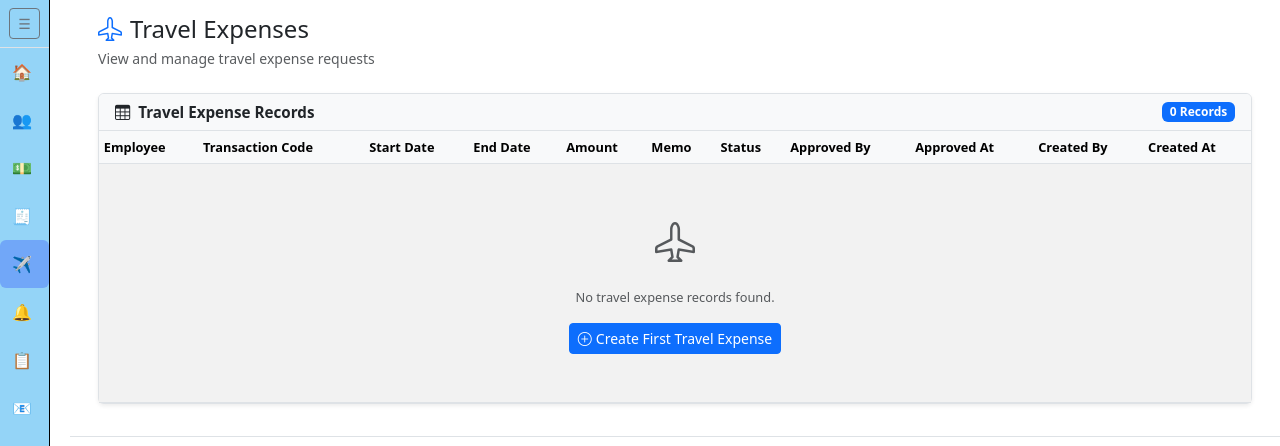
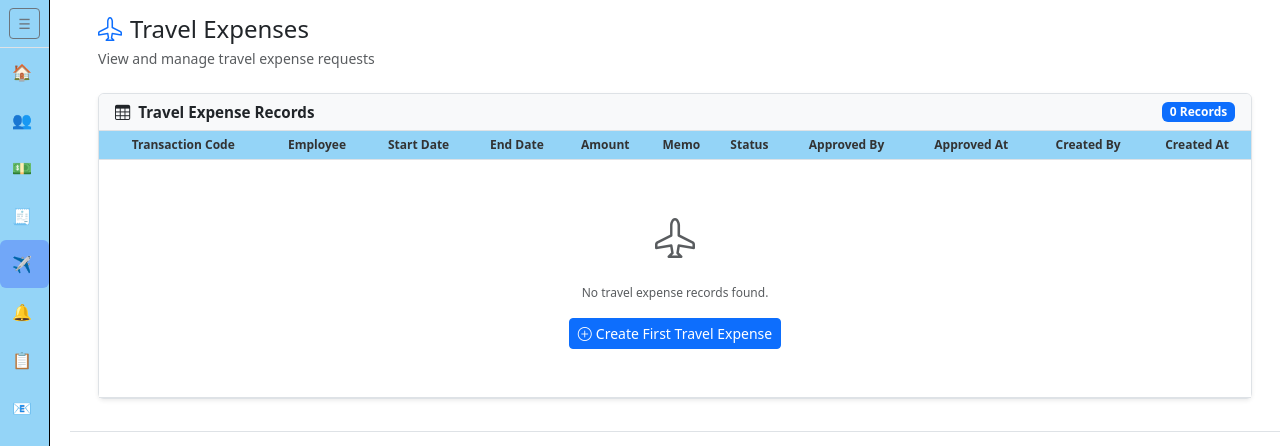
Before and after one commit to jadhikari/docker-fistail-home, a Django app: page /finance/travel_expense_dashboard/ in a window 1280 px wide. Shown: the part 67-513 px from the top of the page. Run offline with Django 5.2, Linux system fonts and the light colour scheme; the visitor is signed in with stand-in values (Sample User, id 1); data comes from the database, SQL or seed files in the repository; data that the repository does not hold is empty.

Commit message:
updat the view of expenses

```diff
--- a/backend/finance/templates/finance/expenses_dashboard.html
+++ b/backend/finance/templates/finance/expenses_dashboard.html
@@ -18,7 +18,7 @@
         <div class="col-12">
             <div class="d-flex justify-content-between align-items-center">
                 <div>
-                    <h4 class="mb-1"><i class="bi bi-cash-coin text-primary me-2"></i>All Expenses</h4>
+                    <h4 class="mb-1"><i class="bi bi-cash-coin text-primary me-2"></i>Hostel Expenses</h4>
                     <p class="text-muted mb-0 small">
                         {% if display_month %}Showing expenses for {{ display_month }}{% else %}Manage and track all hostel and utility expenses{% endif %}
                     </p>
--- a/backend/finance/templates/finance/travel_expense_dashboard.html
+++ b/backend/finance/templates/finance/travel_expense_dashboard.html
@@ -25,60 +25,52 @@
     </div>
 
     <!-- Table -->
-    <div class="card shadow-sm">
-        <div class="card-header bg-light">
-            <div class="d-flex justify-content-between align-items-center">
+    <div class="card">
+        <div class="card-header bg-light d-flex justify-content-between align-items-center">
             <h6 class="mb-0"><i class="bi bi-table me-2"></i>Travel Expense Records</h6>
-                <span class="badge bg-primary">{{ total_count }} Records</span>
-            </div>
+            <span class="badge bg-primary small">{{ total_count }} Records</span>
         </div>
         <div class="card-body p-0">
             <div class="table-responsive">
-                <table class="table table-hover table-striped align-middle mb-0">
-                    <thead class="table-light">
+                <table class="table table-hover mb-0 table-sm">
+                    <thead class="custom-thead">
                         <tr>
-                            <th>Employee</th>
-                            <th>Transaction Code</th>
-                            <th>Start Date</th>
-                            <th>End Date</th>
-                            <th>Amount</th>
-                            <th>Memo</th>
-                            <th>Status</th>
-                            <th>Approved By</th>
-                            <th>Approved At</th>
-                            <th>Created By</th>
-                            <th>Created At</th>
+                            <th class="text-center small">Transaction Code</th>
+                            <th class="text-center small">Employee</th>
+                            <th class="text-center small">Start Date</th>
+                            <th class="text-center small">End Date</th>
+                            <th class="text-center small">Amount</th>
+                            <th class="text-center small">Memo</th>
+                            <th class="text-center small">Status</th>
+                            <th class="text-center small">Approved By</th>
+                            <th class="text-center small">Approved At</th>
+                            <th class="text-center small">Created By</th>
+                            <th class="text-center small">Created At</th>
                         </tr>
                     </thead>
                     <tbody>
                     {% for expense in expenses %}
                         <tr>
+                            <!-- Transaction Code -->
+                            <td class="text-center">
+                                <b>
+                                    <a href="#" class="text-decoration-none fw-semibold">{{ expense.transaction_code }}</a>
+                                </b>
+                            </td>
                             <!-- Employee -->
-                            <td>
-                                {% if expense.employee %}
-                                <div>
+                            <td class="text-center">
                                 <strong>
-                                        {% if expense.employee.first_name or expense.employee.last_name %}
-                                        {% else %}
-                                        {{ expense.employee.email }}
-                                        {% endif %}
+                                    {{ expense.employee.first_name|default:"" }} {{ expense.employee.last_name|default:"" }}
                                 </strong>
-                                </div>
-                                <small class="text-muted">{{ expense.employee.email }}</small>
-                                {% else %}
-                                <span class="text-muted">-</span>
-                                {% endif %}
                             </td>
-                            <!-- Transaction Code -->
-                            <td><span class="badge bg-dark">{{ expense.transaction_code }}</span></td>
                             <!-- Start Date -->
-                            <td>{% if expense.start_date %}{{ expense.start_date|date:"Y-m-d" }}{% else %}-{% endif %}</td>
+                            <td class="text-center">{% if expense.start_date %}{{ expense.start_date|date:"Y-m-d" }}{% else %}-{% endif %}</td>
                             <!-- End Date -->
-                            <td>{% if expense.end_date %}{{ expense.end_date|date:"Y-m-d" }}{% else %}-{% endif %}</td>
+                            <td class="text-center">{% if expense.end_date %}{{ expense.end_date|date:"Y-m-d" }}{% else %}-{% endif %}</td>
                             <!-- Amount -->
-                            <td><strong>¥{{ expense.amount|floatformat:2 }}</strong></td>
+                            <td class="text-center"><strong>¥{{ expense.amount|floatformat:2 }}</strong></td>
                             <!-- Memo -->
-                            <td style="min-width: 250px; max-width: 350px;">
+                            <td style="min-width: 250px; max-width: 350px;" class="text-center">
                                 {% if expense.memo %}
                                 <span title="{{ expense.memo }}">{{ expense.memo|truncatechars:80 }}</span>
                                 {% else %}
@@ -86,7 +78,7 @@
                                 {% endif %}
                             </td>
                             <!-- Approval Status -->
-                            <td>
+                            <td class="text-center">
                                 {% if expense.approval_status == 'PENDING' %}
                                 <span class="badge bg-warning text-dark"><i class="bi bi-hourglass-split me-1"></i>Pending</span>
                                 {% elif expense.approval_status == 'APPROVED' %}
@@ -98,7 +90,7 @@
                                 {% endif %}
                             </td>
                             <!-- Approved By -->
-                            <td>
+                            <td class="text-center">
                                 {% if expense.approved_by %}
                                     {% if expense.approved_by.first_name or expense.approved_by.last_name %}
                                         {{ expense.approved_by.first_name|default:"" }} {{ expense.approved_by.last_name|default:"" }}
@@ -110,9 +102,9 @@
                                 {% endif %}
                             </td>
                             <!-- Approved At -->
-                            <td>{% if expense.approved_at %}{{ expense.approved_at|date:"Y-m-d H:i" }}{% else %}<span class="text-muted">-</span>{% endif %}</td>
+                            <td class="text-center">{% if expense.approved_at %}{{ expense.approved_at|date:"Y-m-d H:i" }}{% else %}<span class="text-muted">-</span>{% endif %}</td>
                             <!-- Created By -->
-                            <td>
+                            <td class="text-center">
                                 {% if expense.created_by %}
                                 {% if expense.created_by.first_name or expense.created_by.last_name %}
                                 {{ expense.created_by.first_name|default:"" }} {{ expense.created_by.last_name|default:"" }}
@@ -124,7 +116,7 @@
                                 {% endif %}
                             </td>
                             <!-- Created At -->
-                            <td>{% if expense.created_at %}{{ expense.created_at|date:"Y-m-d H:i" }}{% else %}-{% endif %}</td>
+                            <td class="text-center">{% if expense.created_at %}{{ expense.created_at|date:"Y-m-d H:i" }}{% else %}-{% endif %}</td>
                         </tr>
                     {% empty %}
                         <tr>
--- a/backend/finance/views.py
+++ b/backend/finance/views.py
@@ -811,8 +811,5 @@ def travel_expense_dashboard(request):
     context = {
         "expenses": expenses,
         "total_count": expenses.count(),
-        "pending_count": expenses.filter(approval_status=TravelExpense.ApprovalStatus.PENDING).count(),
-        "approved_count": expenses.filter(approval_status=TravelExpense.ApprovalStatus.APPROVED).count(),
-        "rejected_count": expenses.filter(approval_status=TravelExpense.ApprovalStatus.REJECTED).count(),
     }
     return render(request, "finance/travel_expense_dashboard.html", context)
```
Lines whose indentation alone changed are shown as unchanged.
